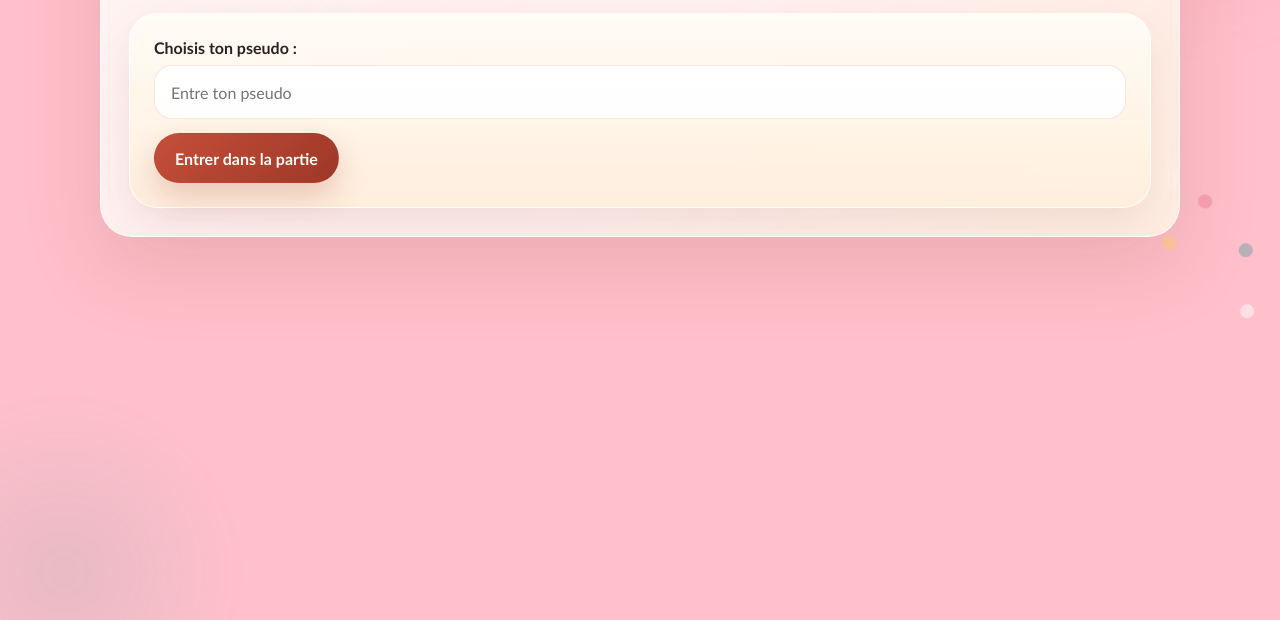
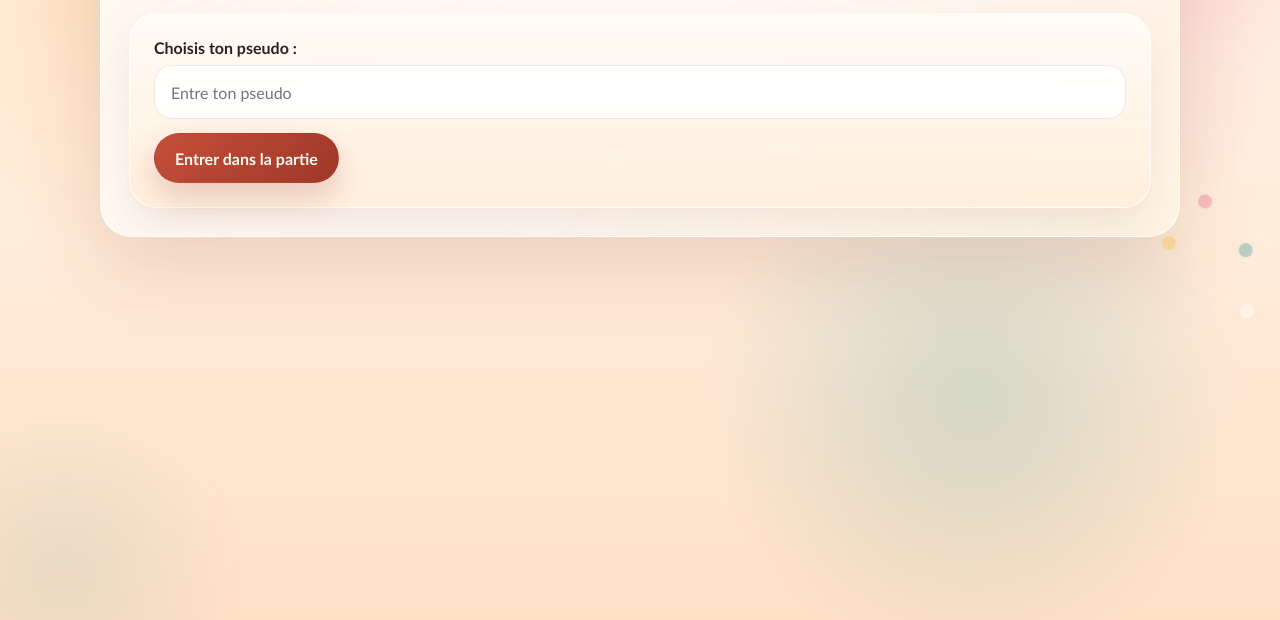
Before and after one commit to cs-development-github/QuizzAnniv, a website: page public/index.html in a window 1280 px wide. Shown: the part 180-800 px from the top of the page. Drawn offline with nearby package versions, Linux system fonts and the light colour scheme; no server answers.

Commit message:
background back again like eminem

```diff
--- a/public/styles.css
+++ b/public/styles.css
@@ -34,11 +34,10 @@ body {
   font-family: "Avenir Next", "Trebuchet MS", "Segoe UI", sans-serif;
   color: var(--text);
   background:
-    /* radial-gradient(circle at 12% 18%, rgba(255, 193, 116, 0.4), transparent 22%),
+    radial-gradient(circle at 12% 18%, rgba(255, 193, 116, 0.4), transparent 22%),
     radial-gradient(circle at 84% 16%, rgba(239, 111, 143, 0.2), transparent 22%),
     radial-gradient(circle at 76% 72%, rgba(15, 139, 141, 0.18), transparent 24%),
-    linear-gradient(180deg, var(--bg) 0%, var(--bg-deep) 100%); */
-    pink;
+    linear-gradient(180deg, var(--bg) 0%, var(--bg-deep) 100%);
   position: relative;
   overflow-x: hidden;
 }
```
